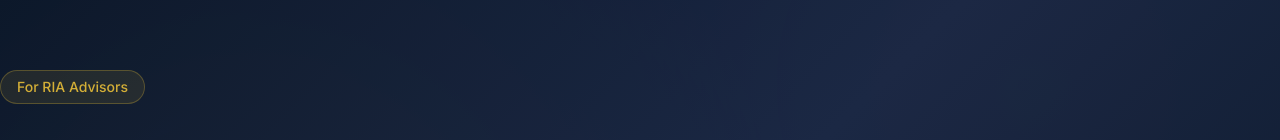
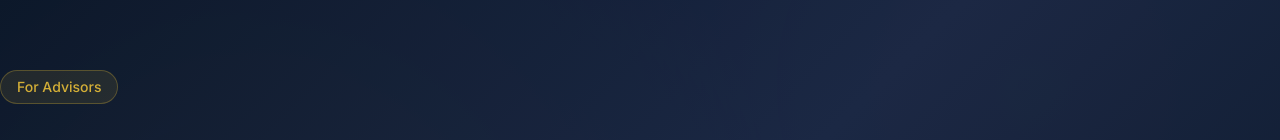
Before and after one commit to bradleyroth1688/thorft-new, a Next.js app: page / in a window 1280 px wide. Shown: the part 154-294 px from the top of the page. Built offline with nearby package versions, Linux system fonts and the light colour scheme.

Commit message:
Change 'For RIA Advisors' to 'For Advisors'

```diff
--- a/app/page.tsx
+++ b/app/page.tsx
@@ -81,7 +81,7 @@ export default function HomePage() {
           <div className="container-max mx-auto relative z-10">
             <div className="max-w-4xl">
               <span className="inline-block px-4 py-1.5 bg-gold-400/10 border border-gold-400/30 text-gold-400 rounded-full text-sm font-medium mb-8">
-                For RIA Advisors
+                For Advisors
               </span>
               <h1 className="text-4xl md:text-6xl lg:text-7xl font-bold mb-6 leading-[1.1]">
                 Technology-Driven Investment Solutions{" "}
```
